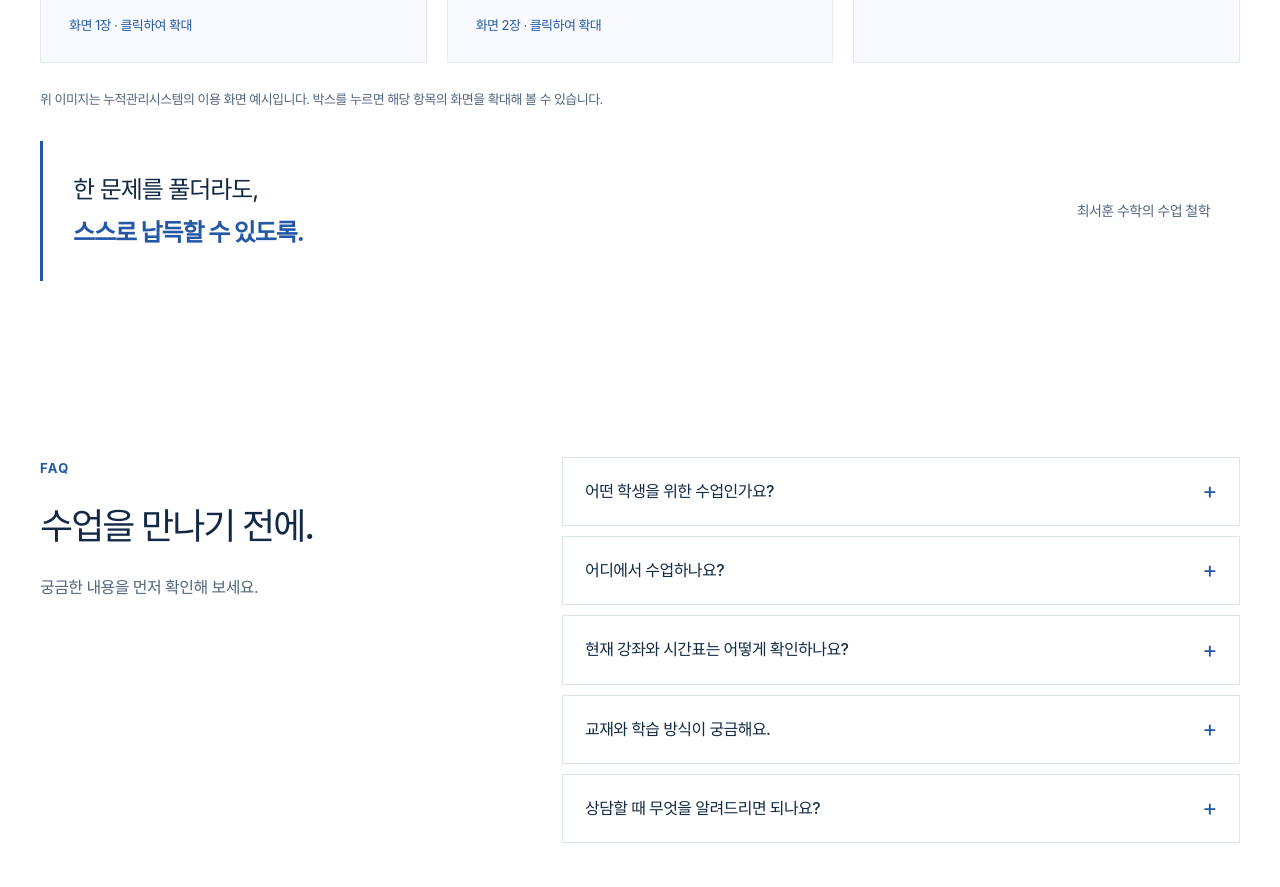
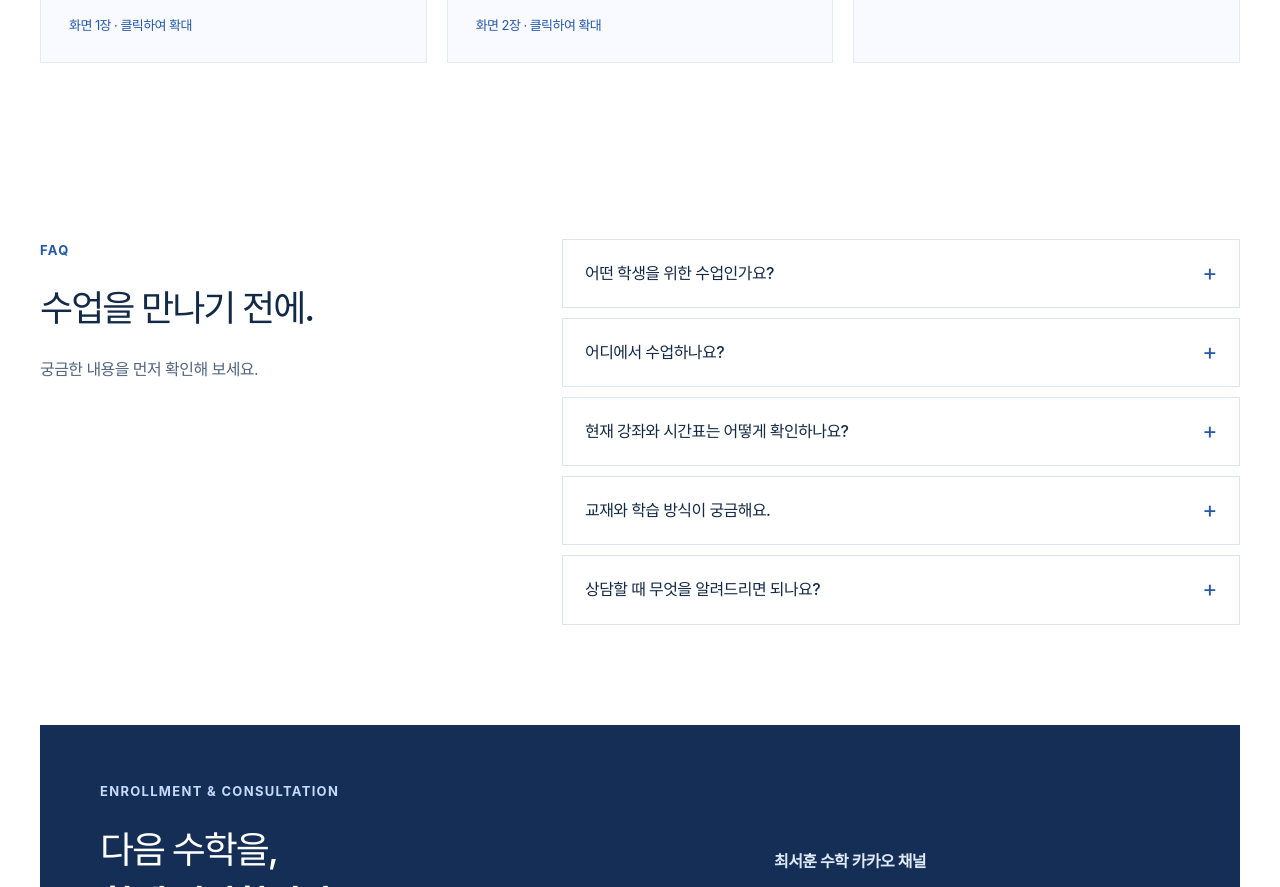
Before and after one commit to hoonmath/hoonmath.github.io, a plain HTML site: page index.html in a window 1280 px wide. Shown: the part 5426-6313 px from the top of the page. Drawn offline with Linux system fonts and the light colour scheme.

Commit message:
Remove learning care note and teaching statement

```diff
--- a/index.html
+++ b/index.html
@@ -209,8 +209,6 @@
             <span class="care-preview-note">화면 4장 · 클릭하여 확대</span>
           </article>
         </div>
-        <p class="section-note">위 이미지는 누적관리시스템의 이용 화면 예시입니다. 박스를 누르면 해당 항목의 화면을 확대해 볼 수 있습니다.</p>
-        <div class="care-statement"><p>한 문제를 풀더라도,<br><strong>스스로 납득할 수 있도록.</strong></p><span>최서훈 수학의 수업 철학</span></div>
       </div>
     </section>
 
```
